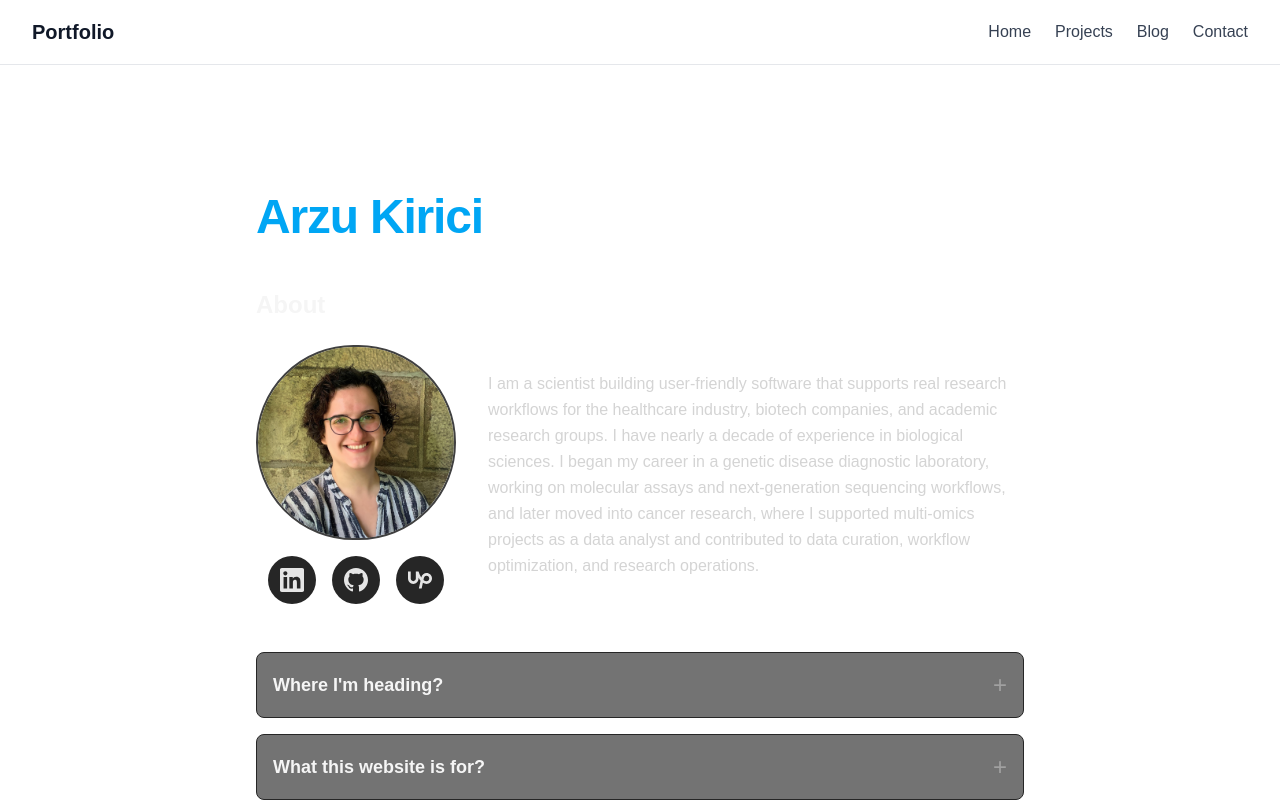
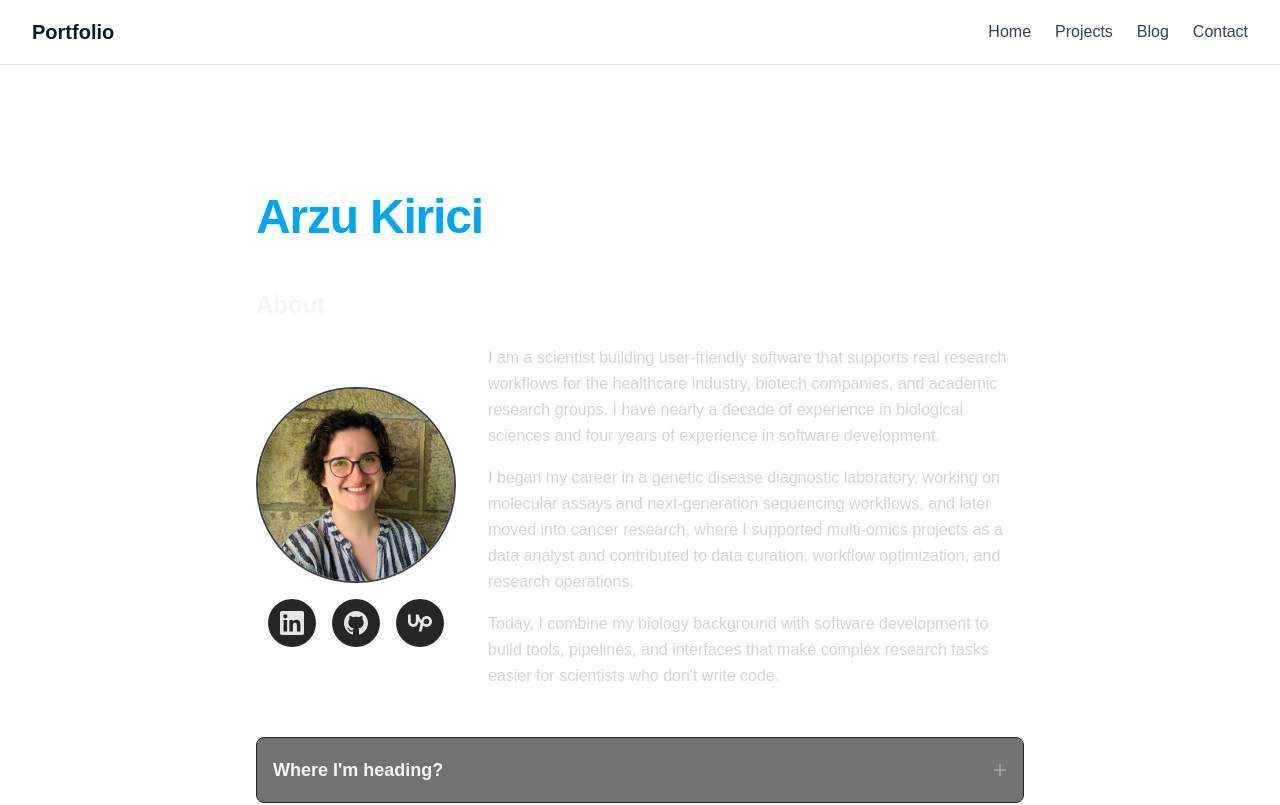
Before and after one commit to agkirici/agkirici.github.io, a Next.js app: page / in a window 1280 px wide. Shown: the top 805 px of the page. Built offline with nearby package versions, Linux system fonts and the light colour scheme.

Commit message:
Update About section with new detailed paragraph

```diff
--- a/app/page.tsx
+++ b/app/page.tsx
@@ -122,14 +122,17 @@ export default function HomePage() {
 
             {/* Text Content - Right Side */}
             <div className="flex-1 space-y-4">
-              <p className="text-neutral-300 leading-relaxed">
-                I am a scientist building user-friendly software that supports real
-                research workflows for the healthcare industry, biotech companies,
-                and academic research groups. I have nearly a decade of experience in biological sciences.
-                I began my career in a genetic disease diagnostic laboratory, working on molecular assays and next-generation
-                sequencing workflows, and later moved into cancer research, where I supported multi-omics projects as a data analyst and
-                contributed to data curation, workflow optimization, and research operations.
-              </p>
+              <div className="space-y-4 text-neutral-300 leading-relaxed">
+                <p>
+                  I am a scientist building user-friendly software that supports real research workflows for the healthcare industry, biotech companies, and academic research groups. I have nearly a decade of experience in biological sciences and four years of experience in software development.
+                </p>
+                <p>
+                  I began my career in a genetic disease diagnostic laboratory, working on molecular assays and next-generation sequencing workflows, and later moved into cancer research, where I supported multi-omics projects as a data analyst and contributed to data curation, workflow optimization, and research operations.
+                </p>
+                <p>
+                  Today, I combine my biology background with software development to build tools, pipelines, and interfaces that make complex research tasks easier for scientists who don&apos;t write code.
+                </p>
+              </div>
             </div>
           </div>
         </section>
@@ -139,7 +142,7 @@ export default function HomePage() {
           {/* Where I'm heading */}
           <Accordion title="Where I'm heading?">
             <p className="leading-relaxed">
-              I&apos;m focusing on bioinformatics software development — building tools that sit between experimental biology and practical computation. My goal is to bridge the gap between scientists who understand biological problems and the software that needs to support their workflows.
+              I&apos;m focusing on bioinformatics software development building tools that sit between experimental biology and practical computation. My goal is to bridge the gap between scientists who understand biological problems and the software that needs to support their workflows.
             </p>
 
             <p className="leading-relaxed">
@@ -147,7 +150,7 @@ export default function HomePage() {
             </p>
 
             <p className="leading-relaxed">
-              I help by translating biological or clinical questions into tools, pipelines, and interfaces that actually work in real research settings — without requiring scientists to write code, debug scripts, or manage complex data formats.
+              I help by translating biological or clinical questions into tools, pipelines, and interfaces that actually work in real research settings without requiring scientists to write code, debug scripts, or manage complex data formats.
             </p>
 
             <p className="leading-relaxed">
```
